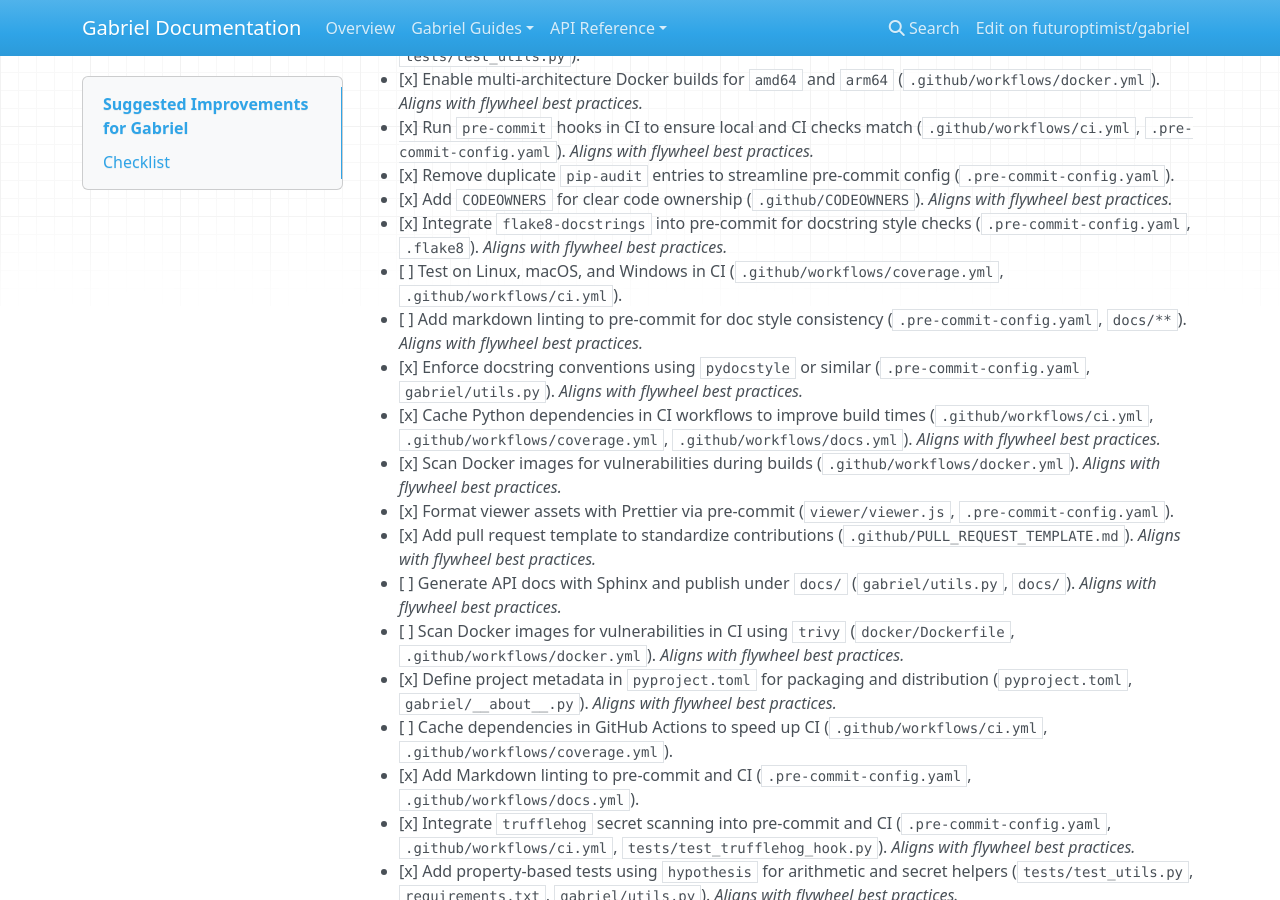
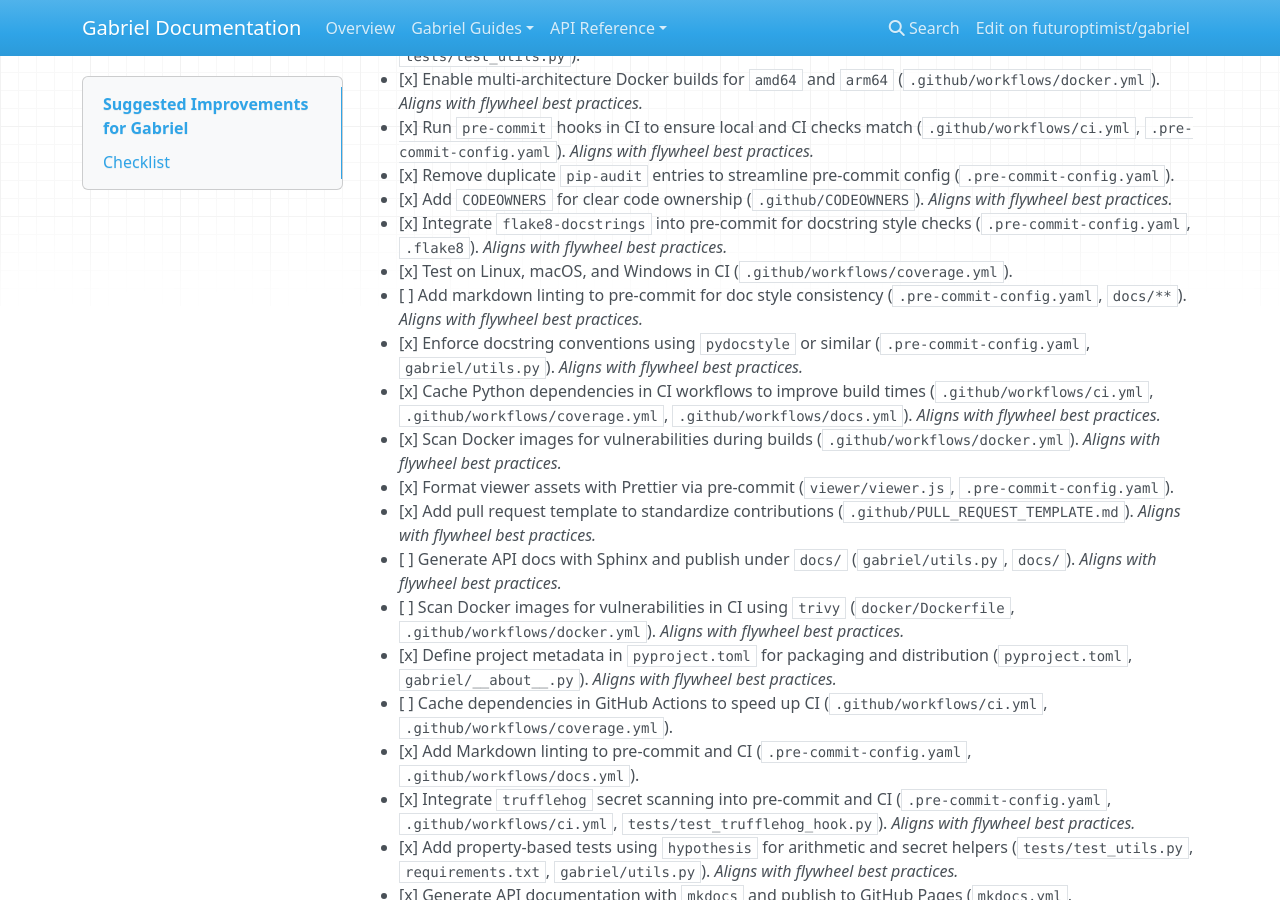
Before and after one commit to futuroptimist/gabriel, an MkDocs documentation site: the page built from docs/gabriel/IMPROVEMENTS.md, in a window 1280 px wide and 900 px high, scrolled down 1570 px. Built offline with MkDocs 1.6.1, drawn with Linux system fonts in a browser that asks for light colours; nearby versions of some CDN libraries.

Commit message:
ci: add macos and windows coverage runners

```diff
--- a/docs/gabriel/IMPROVEMENTS.md
+++ b/docs/gabriel/IMPROVEMENTS.md
@@ -85,8 +85,8 @@
       *Aligns with flywheel best practices.*
 - [x] Integrate `flake8-docstrings` into pre-commit for docstring style checks
       (`.pre-commit-config.yaml`, `.flake8`). *Aligns with flywheel best practices.*
-- [ ] Test on Linux, macOS, and Windows in CI
-      (`.github/workflows/coverage.yml`, `.github/workflows/ci.yml`).
+- [x] Test on Linux, macOS, and Windows in CI
+      (`.github/workflows/coverage.yml`).
 - [ ] Add markdown linting to pre-commit for doc style consistency
       (`.pre-commit-config.yaml`, `docs/**`).
       *Aligns with flywheel best practices.*
```
Also changed, not shown: README.md (+2 -1 lines), 2 other files.
